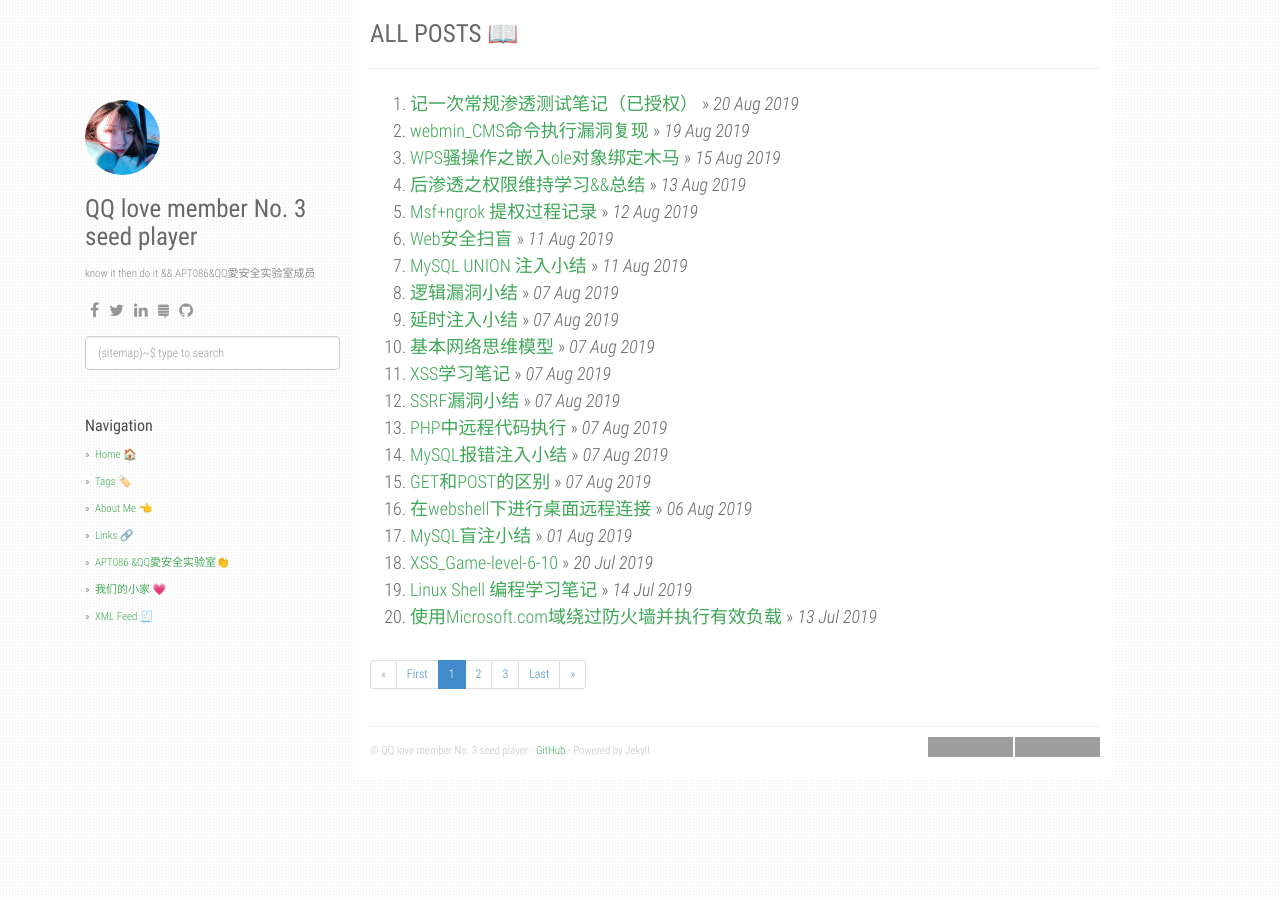
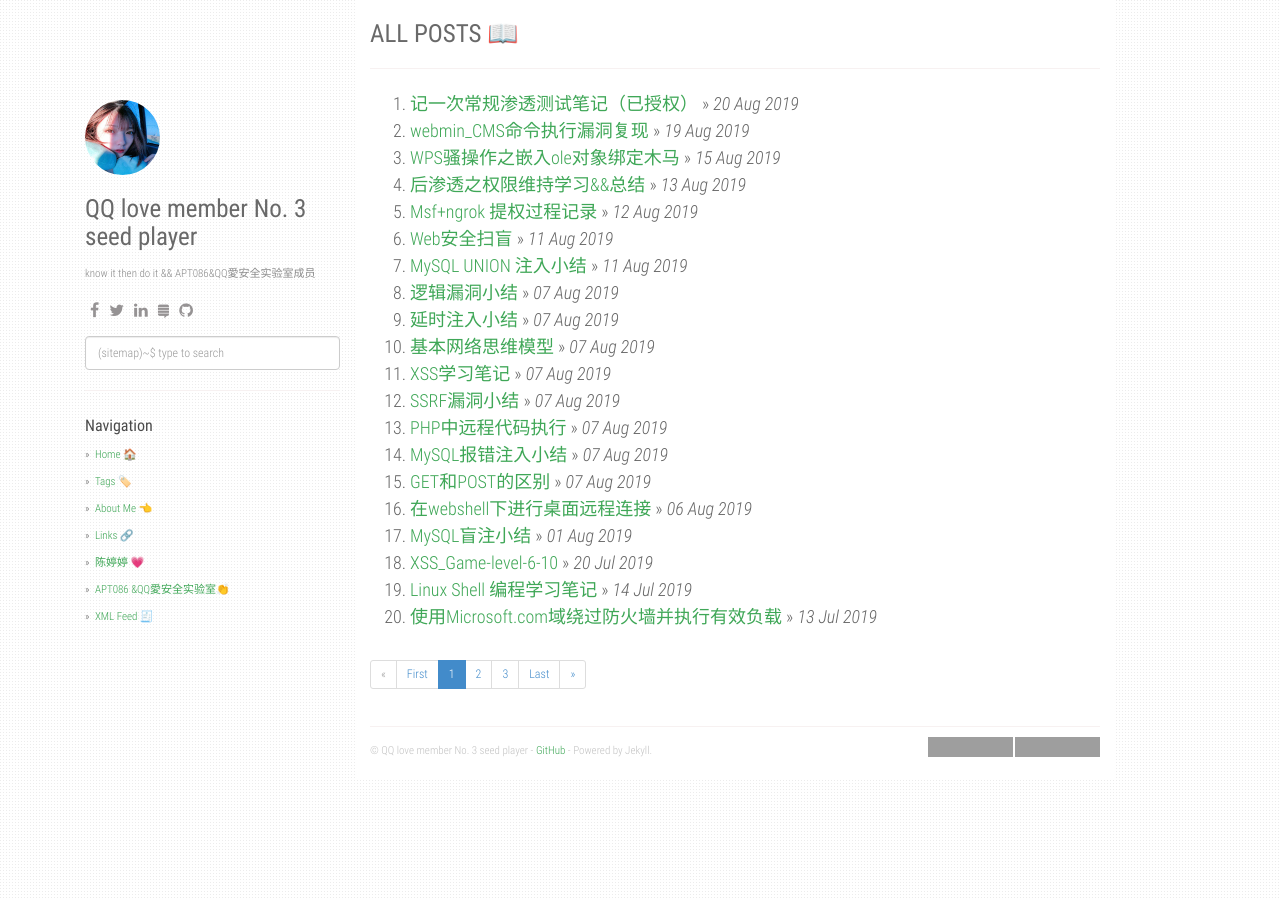
Before and after one commit to fuchen666/ppbibo.github.io, a Jekyll site: the page built from index.html, in a window 1280 px wide. Built offline with Jekyll 4.4.1, drawn with Linux system fonts in a browser that asks for light colours; the list of posts is cut into pages by our own code; grey boxes are pictures that could not be loaded.

Commit message:
update _config.yml

```diff
--- a/_config.yml
+++ b/_config.yml
@@ -33,10 +33,10 @@ urls:
       url: /about/
     - text: Links 🔗
       url: /links/
+    - text: 陈婷婷 💗
+      url: /chentingting/
     - text: APT086 &QQ愛安全实验室👏
       url: https://ctf.dog/qqlovelab/
-    - text: 我们的小家 💗
-      url: /chentingting/
     - text: XML Feed 🧾
       url: /feed.xml
 
```
